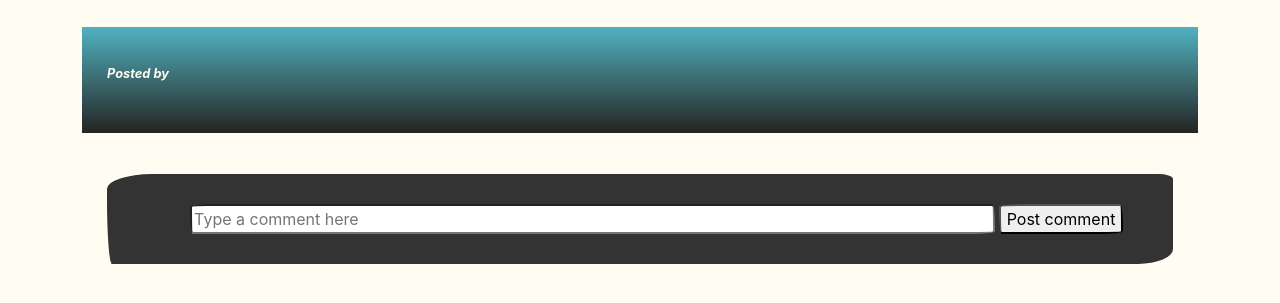
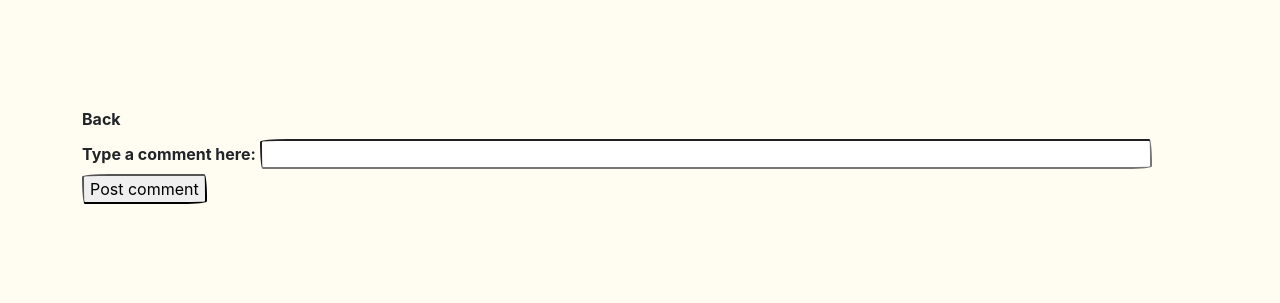
Before and after one commit to Semuca/CITS3403, a Flask app: template app/templates/thread.html in a window 1280 px wide. Shown: the part 53-356 px from the top of the page. Run offline with Flask 3, Linux system fonts and the light colour scheme; the template is opened without the code that fills it, so the values that code supplies are empty; some libraries are stand-ins or nearby versions; some web fonts are replaced.

Commit message:
Revert "Completed functionality and styling for a single thread view"

```diff
--- a/app/templates/thread.html
+++ b/app/templates/thread.html
@@ -7,46 +7,15 @@
 {% endblock %}
 
 {% block bodyBlock %}
-    <div class="container">
-        <div class="thread-header">
-            <div class="thread-header-cover"></div>
-            <div class="thread-header-content">
-                <div class="thread-header-info mb-4">
-                    <h1 id="title"> {{ thread.title }}</h1>
-                    <i class="poster"> Posted by {{ thread.poster.username }}</i>
-                    <p id="description"> {{ thread.description }}</p>
-                </div>
-            </div>
-        </div>
-
-        <div class="thread-content">
-            <div class="tab-content p-0">
-                <div class="tab-pane fade active show" id="thread-post">
-                    <div class="list-group mt-3" id="children">
-                        <div class="m-2 post-comment">
-                            <input type="text" id="commentText" placeholder="Type a comment here" required/>
-                            <input id="submit" type="submit" value="Post comment"/>
-                        </div>
-
-                        <ul class="timeline">
-                            {% for i in comments %}
-                                <li>
-                                    <div class="timeline-time">
-                                        <span class="date">{{ i.created_at.date() }}</span>
-                                        <span class="time">{{ i.created_at.time().hour.__str__().zfill(2) }}:{{ i.created_at.time().minute.__str__().zfill(2) }}</span>
-                                    </div>
-                                    <div class="timeline-body">
-                                        <div class="timeline-content">
-                                            <h5 class="comment-username mb-1">{{ i.user.username }}</h5>
-                                            <p>{{ i.comment_text }}</p>
-                                        </div>
-                                    </div>
-                                </li>
-                            {% endfor %}
-                        </ul>
-                    </div>
-                </div>
-            </div>
+    <div class="container content">
+        <a class="nav-link" href="{{ url_for('main_bp.forum_page') }}">Back</a>
+        <h1 id="title"></h1>
+        <h5 id="description"></h5>
+        <div id="children"></div>
+        <div>
+            <label for="commentText">Type a comment here: </label>
+            <input type="text" id="commentText" required />
+            <input id="submit" type="submit" value="Post comment" />
         </div>
     </div>
 {% endblock %}
```
